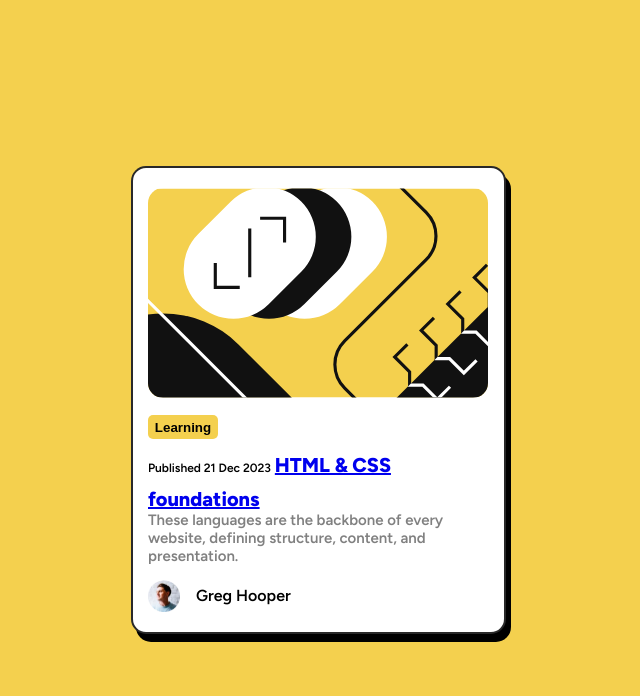
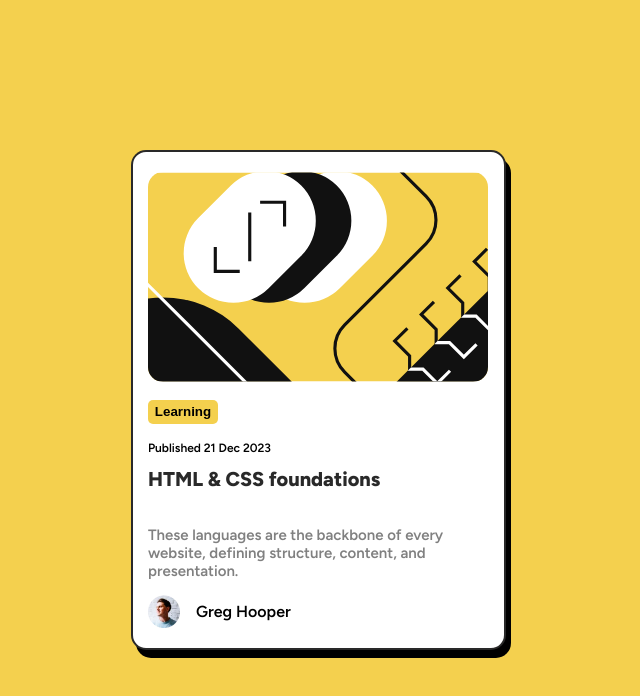
Before and after one commit to eliz-mercer/Blog-preview-card, a plain HTML site: page index.html in a window 1280 px wide. Shown: the whole page, without its empty margins (322-962 px from the left). Drawn offline with Linux system fonts and the light colour scheme.

Commit message:
second change

```diff
--- a/style.css
+++ b/style.css
@@ -5,7 +5,7 @@
   /* neutral colors */
   --white: hsl(0, 0%, 100%);
   --grey: hsl(0, 0%, 50%);
-  --black: hsl(0, 0%, 7%,.9);
+  --black: hsl(0, 0%, 7%, 0.9);
 }
 
 /* style reset */
@@ -17,6 +17,7 @@
 img {
   width: 100%;
 }
+
 span {
   display: inline-block;
 }
@@ -74,21 +75,25 @@ body {
 }
 
 .title {
+  display: inline-block;
+  color: var(--black);
   font-size: 20px;
   font-weight: 800;
   margin-bottom: 1em;
+  text-decoration: none;
 }
+
 
 .description {
   color: var(--grey);
   font-size: 15px;
   font-weight: 600;
-  margin-bottom: 1em;
+  margin: 1em 0;
 }
 /* estilos para el avatar */
-.avatar{
-    display: flex;
-    align-items: center;
+.avatar {
+  display: flex;
+  align-items: center;
 }
 .avatar img {
   width: 2em;
@@ -97,12 +102,18 @@ body {
 
 /* end of the card */
 
-
-@media  screen and (max-width: 1440px) {
-  .container{
+@media screen and (max-width: 1440px) {
+  .container {
     width: 375px;
   }
-  .card{
+  .card {
     width: 340px;
   }
+  a {
+  display: inline-block;
+  text-decoration: none;
 }
+.title:hover {
+  color: var(--yellow);
+}
+}
```
Also changed, not shown: index.html (+1 -0 lines).
